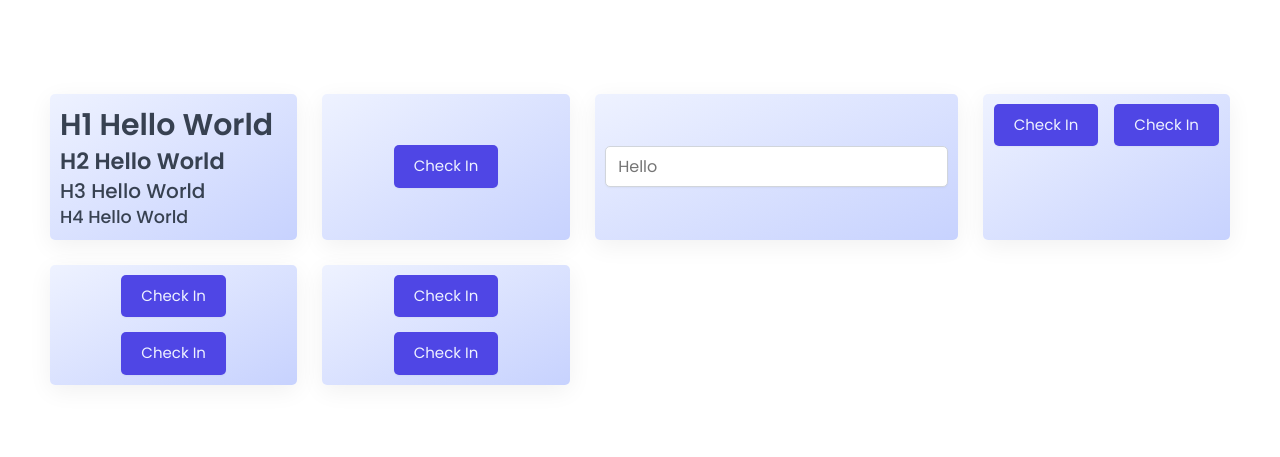
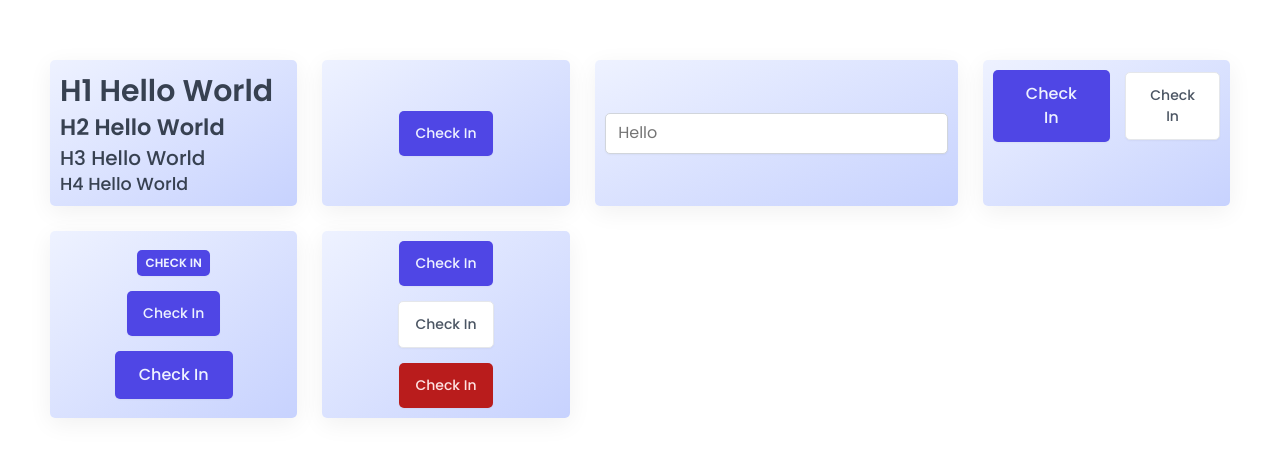
Before and after one commit to rajatverma311201/the-wild-oasis-react, a React (Vite) app: page / in a window 1280 px wide. Shown: the part 161-618 px from the top of the page. Built offline with nearby package versions, Linux system fonts and the light colour scheme; a web font is replaced by a local one.

Commit message:
added button variants

```diff
--- a/src/App.tsx
+++ b/src/App.tsx
@@ -51,21 +51,25 @@ function App() {
             </div>
             <div>
                 <Row justify="even">
-                    <Button>Check In</Button>
-                    <Button>Check In</Button>
+                    <Button size="large">Check In</Button>
+                    <Button variant="secondary">Check In</Button>
                 </Row>
             </div>
             <div>
-                <Column align="center">
-                    <Button>Check In</Button>
-                    <Button>Check In</Button>
-                </Column>
+                <Center>
+                    <Column align="center">
+                        <Button size="small">Check In</Button>
+                        <Button>Check In</Button>
+                        <Button size="large">Check In</Button>
+                    </Column>
+                </Center>
             </div>
             <div>
                 <Center>
                     <Column align="center">
                         <Button>Check In</Button>
-                        <Button>Check In</Button>
+                        <Button variant="secondary">Check In</Button>
+                        <Button variant="danger">Check In</Button>
                     </Column>
                 </Center>
             </div>
--- a/src/components/Button.tsx
+++ b/src/components/Button.tsx
@@ -1,16 +1,64 @@
-import styled from "styled-components";
+import styled, { css } from "styled-components";
+
+const sizes = {
+    small: css`
+        font-size: 1.2rem;
+        padding: 0.4rem 0.8rem;
+        text-transform: uppercase;
+        font-weight: 600;
+        text-align: center;
+    `,
+    medium: css`
+        font-size: 1.4rem;
+        padding: 1.2rem 1.6rem;
+        font-weight: 500;
+    `,
+    large: css`
+        font-size: 1.6rem;
+        padding: 1.2rem 2.4rem;
+        font-weight: 500;
+    `,
+};
+
+const variants = {
+    primary: css`
+        color: var(--color-brand-50);
+        background-color: var(--color-brand-600);
+
+        &:hover {
+            background-color: var(--color-brand-700);
+        }
+    `,
+    secondary: css`
+        color: var(--color-grey-600);
+        background: var(--color-grey-0);
+        border: 1px solid var(--color-grey-200);
+
+        &:hover {
+            background-color: var(--color-grey-50);
+        }
+    `,
+    danger: css`
+        color: var(--color-red-100);
+        background-color: var(--color-red-700);
+
+        &:hover {
+            background-color: var(--color-red-800);
+        }
+    `,
+};
 
 const Button = styled.button`
-    font-size: 1.5rem;
-    background-color: var(--color-brand-600);
-    color: var(--color-brand-50);
-    padding: 1rem 2rem;
     border-radius: var(--border-radius-sm);
     border: none;
     box-shadow: var(--shadow-sm);
-    &:hover {
-        background-color: var(--color-brand-700);
-    }
+    ${(props: {
+        size?: "small" | "medium" | "large";
+        variant?: "primary" | "secondary" | "danger";
+    }) => css`
+        ${sizes[props.size || "medium"]}
+        ${variants[props.variant || "primary"]}
+    `}
 `;
 
 export default Button;
```
